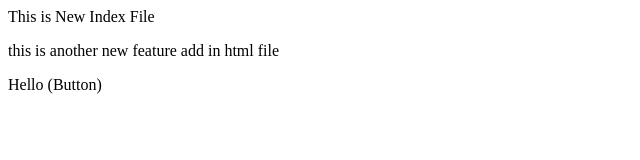
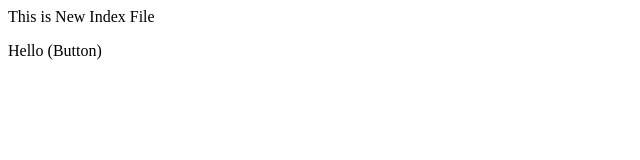
Before and after one commit to Imgauravsri/localrepo, a plain HTML site: page index.html in a window 1280 px wide. Shown: the whole page, without its empty margins (0-640 px from the left). Drawn offline with Linux system fonts and the light colour scheme.

Commit message:
chenges done in main branch

```diff
--- a/index.html
+++ b/index.html
@@ -1,3 +1,2 @@
 <p>This is New Index File</p>
-<p>this is another new feature add in html file</p>
 <p>Hello (Button)</p>
```
